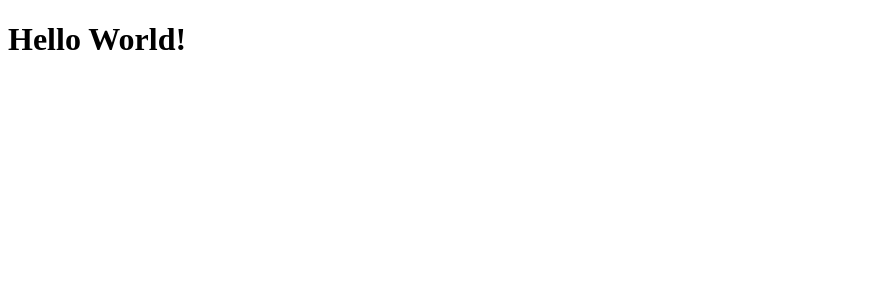
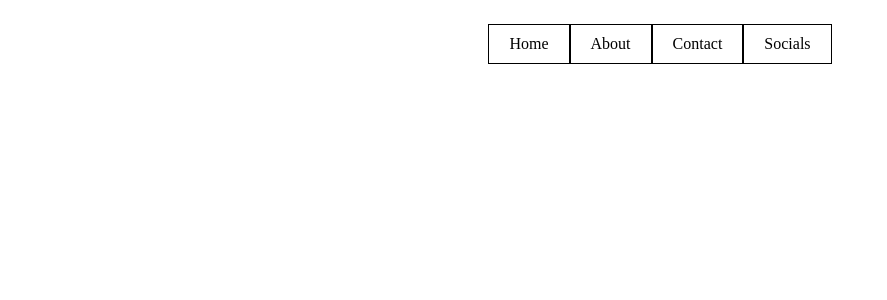
Before and after one commit to steedwards241/2021-react-portfolio, a React (Create React App) app: page /home in a window 1280 px wide. Shown: the top 300 px of the page, without its empty margins (0-887 px from the left). Built offline with nearby package versions, Linux system fonts and the light colour scheme; the HTML template or start-up script is replaced by a standard one.

Commit message:
navBar setup

```diff
--- a/src/App.js
+++ b/src/App.js
@@ -2,6 +2,7 @@ import React from "react";
 import { BrowserRouter as Router, Switch, Route } from "react-router-dom";
 
 import Authentication from './Pages/Authentication';
+import NavBar from './Components/NavBar';
 
 const App = () => {
   return (
@@ -12,7 +13,7 @@ const App = () => {
             <Authentication />
           </Route>
           <Route path="/home">
-            <h1>Hello World!</h1>
+            <NavBar item1="Home" item2="About" item3="Contact" item4="Socials"/>
           </Route>
         </Switch>
       </Router>
--- /dev/null
+++ b/src/Components/NavBar.js
@@ -0,0 +1,23 @@
+import React from 'react';
+
+import '../Styles/NavBar.scss';
+
+const NavBar = (props) => {
+
+    const style= {
+        listStyleType: "none"
+    }
+
+    return (
+        <div className="navbar-container">
+            <ul>
+                <li style={style}>{props.item1}</li>
+                <li style={style}>{props.item2}</li>
+                <li style={style}>{props.item3}</li>
+                <li style={style}>{props.item4}</li>
+            </ul>
+        </div>
+    )
+}
+
+export default NavBar;
--- /dev/null
+++ b/src/Styles/NavBar.scss
@@ -0,0 +1,16 @@
+@import './Presets/Variables.scss';
+@import './Presets/Mixins.scss';
+
+.navbar-container {
+    @include flexCenter(100%, column, center);
+}
+
+.navbar-container ul {
+    @include flexCenter(80%, row, center);
+}
+
+.navbar-container li {
+    padding: 10px 20px;
+    border: solid 1px $primaryColor;
+    cursor: pointer;
+}
```
Also changed, not shown: 1 other file (tests, documents, lock files or other folders).
